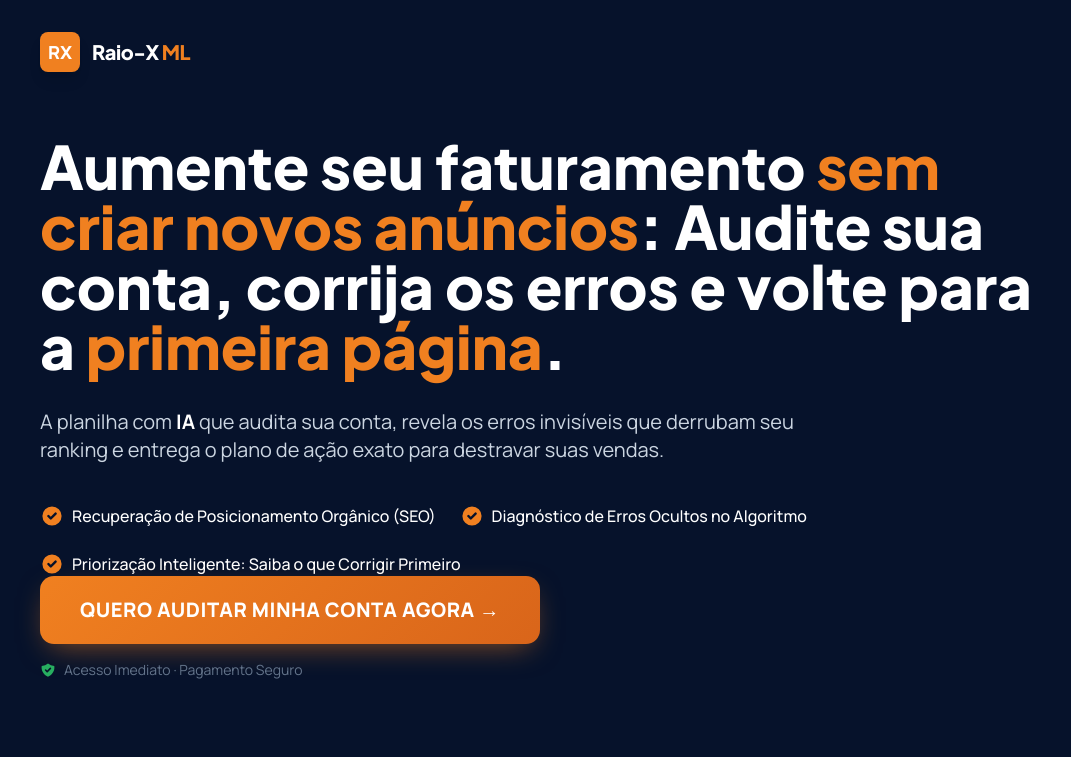
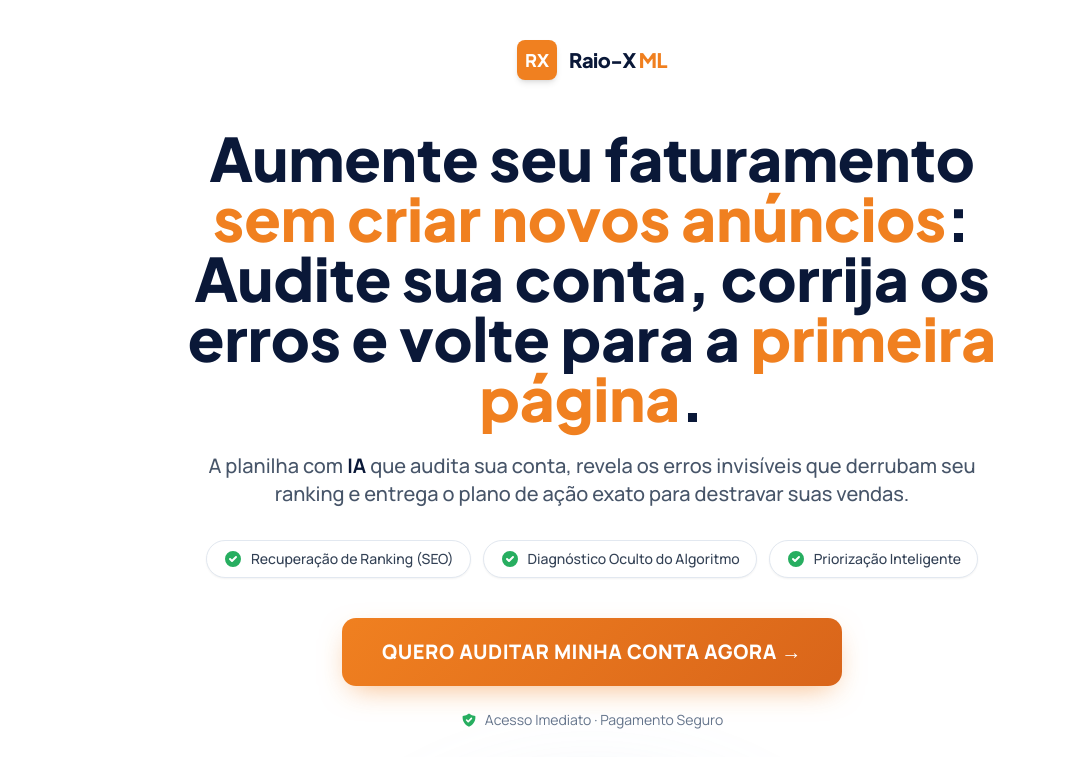
Before and after one commit to 360gestaoindaut-lgtm/landing-page-raiox-a, a plain HTML site: page index.html in a window 1280 px wide. Shown: the top 757 px of the page, without its empty margins (48-1119 px from the left). Drawn offline with nearby package versions, Linux system fonts and the light colour scheme.

Commit message:
Aplica design do print no Hero: fundo branco, bullets em formato pill e mockup centralizado

```diff
--- a/index.html
+++ b/index.html
@@ -229,57 +229,62 @@
 <!-- ============================================================ -->
 <!-- SEÇÃO 1 — HERO                                                -->
 <!-- ============================================================ -->
-<section class="relative bg-navy-darker overflow-hidden border-b border-white/5">
+<section class="relative bg-white overflow-hidden border-b border-slate-200">
 
-  <div class="relative max-w-6xl mx-auto px-6 pt-8 pb-4">
+  <div class="relative max-w-4xl mx-auto px-6 pt-10 pb-4 flex justify-center">
     <div class="flex items-center gap-3">
-      <div class="w-10 h-10 bg-orange rounded-lg flex items-center justify-center shadow-lg">
+      <div class="w-10 h-10 bg-orange rounded-lg flex items-center justify-center shadow-md">
         <span class="text-white font-extrabold text-lg">RX</span>
       </div>
-      <span class="text-white font-display font-extrabold text-xl tracking-tight">Raio-X <span class="text-orange">ML</span></span>
+      <span class="text-navy font-display font-extrabold text-xl tracking-tight">Raio-X <span class="text-orange">ML</span></span>
     </div>
   </div>
 
-  <div class="relative max-w-6xl mx-auto px-6 pt-12 pb-20 md:pb-32">
+  <div class="relative max-w-4xl mx-auto px-6 pt-8 pb-20 md:pb-32 text-center flex flex-col items-center">
 
-<h1 class="display text-white text-4xl md:text-6xl font-extrabold leading-[1.1] mb-8 max-w-5xl">
-    Aumente seu faturamento <span class="text-orange">sem criar novos anúncios</span>: Audite sua conta, corrija os erros e volte para a <span class="text-orange">primeira página</span>.
-</h1>
+    <h1 class="display text-navy text-4xl md:text-5xl lg:text-6xl font-extrabold leading-[1.15] mb-6 max-w-4xl">
+        Aumente seu faturamento <span class="text-orange">sem criar novos anúncios</span>: Audite sua conta, corrija os erros e volte para a <span class="text-orange">primeira página</span>.
+    </h1>
 
-    <p class="text-slate-300 text-lg md:text-xl leading-relaxed mb-10 max-w-3xl">
-      A planilha com <strong class="text-white">IA</strong> que audita sua conta, revela os erros invisíveis que derrubam seu ranking e entrega o plano de ação exato para destravar suas vendas.
+    <p class="text-slate-600 text-lg md:text-xl leading-relaxed mb-8 max-w-3xl font-medium">
+      A planilha com <strong class="text-navy">IA</strong> que audita sua conta, revela os erros invisíveis que derrubam seu ranking e entrega o plano de ação exato para destravar suas vendas.
     </p>
 
-<div class="flex flex-col sm:flex-row flex-wrap gap-4 sm:gap-6 mt-8">
-    <div class="flex items-center gap-2">
-        <svg class="w-6 h-6 text-orange" fill="currentColor" viewBox="0 0 20 20"><path fill-rule="evenodd" d="M10 18a8 8 0 100-16 8 8 0 000 16zm3.707-9.293a1 1 0 00-1.414-1.414L9 10.586 7.707 9.293a1 1 0 00-1.414 1.414l2 2a1 1 0 001.414 0l4-4z" clip-rule="evenodd"></path></svg>
-        <span class="text-white font-medium">Recuperação de Posicionamento Orgânico (SEO)</span>
+    <div class="flex flex-wrap justify-center gap-3 mb-10">
+        <div class="flex items-center gap-2 border border-slate-200 rounded-full px-4 py-2 bg-white shadow-sm">
+            <svg class="w-5 h-5 text-success" fill="currentColor" viewBox="0 0 20 20"><path fill-rule="evenodd" d="M10 18a8 8 0 100-16 8 8 0 000 16zm3.707-9.293a1 1 0 00-1.414-1.414L9 10.586 7.707 9.293a1 1 0 00-1.414 1.414l2 2a1 1 0 001.414 0l4-4z" clip-rule="evenodd"></path></svg>
+            <span class="text-slate-700 font-medium text-sm">Recuperação de Ranking (SEO)</span>
+        </div>
+        <div class="flex items-center gap-2 border border-slate-200 rounded-full px-4 py-2 bg-white shadow-sm">
+            <svg class="w-5 h-5 text-success" fill="currentColor" viewBox="0 0 20 20"><path fill-rule="evenodd" d="M10 18a8 8 0 100-16 8 8 0 000 16zm3.707-9.293a1 1 0 00-1.414-1.414L9 10.586 7.707 9.293a1 1 0 00-1.414 1.414l2 2a1 1 0 001.414 0l4-4z" clip-rule="evenodd"></path></svg>
+            <span class="text-slate-700 font-medium text-sm">Diagnóstico Oculto do Algoritmo</span>
+        </div>
+        <div class="flex items-center gap-2 border border-slate-200 rounded-full px-4 py-2 bg-white shadow-sm">
+            <svg class="w-5 h-5 text-success" fill="currentColor" viewBox="0 0 20 20"><path fill-rule="evenodd" d="M10 18a8 8 0 100-16 8 8 0 000 16zm3.707-9.293a1 1 0 00-1.414-1.414L9 10.586 7.707 9.293a1 1 0 00-1.414 1.414l2 2a1 1 0 001.414 0l4-4z" clip-rule="evenodd"></path></svg>
+            <span class="text-slate-700 font-medium text-sm">Priorização Inteligente</span>
+        </div>
     </div>
-    <div class="flex items-center gap-2">
-        <svg class="w-6 h-6 text-orange" fill="currentColor" viewBox="0 0 20 20"><path fill-rule="evenodd" d="M10 18a8 8 0 100-16 8 8 0 000 16zm3.707-9.293a1 1 0 00-1.414-1.414L9 10.586 7.707 9.293a1 1 0 00-1.414 1.414l2 2a1 1 0 001.414 0l4-4z" clip-rule="evenodd"></path></svg>
-        <span class="text-white font-medium">Diagnóstico de Erros Ocultos no Algoritmo</span>
-    </div>
-    <div class="flex items-center gap-2">
-        <svg class="w-6 h-6 text-orange" fill="currentColor" viewBox="0 0 20 20"><path fill-rule="evenodd" d="M10 18a8 8 0 100-16 8 8 0 000 16zm3.707-9.293a1 1 0 00-1.414-1.414L9 10.586 7.707 9.293a1 1 0 00-1.414 1.414l2 2a1 1 0 001.414 0l4-4z" clip-rule="evenodd"></path></svg>
-        <span class="text-white font-medium">Priorização Inteligente: Saiba o que Corrigir Primeiro</span>
-    </div>
-</div>
 
-    <div class="flex flex-col items-start gap-4">
-      <a href="#cta" class="btn-cta text-lg md:text-xl px-10">
+    <div class="flex flex-col items-center gap-4 w-full">
+      <a href="#cta" class="btn-cta text-lg md:text-xl px-10 w-full sm:w-auto shadow-2xl">
         Quero Auditar Minha Conta Agora →
       </a>
-      <p class="text-slate-500 text-sm flex items-center gap-2">
+      <p class="text-slate-500 text-sm flex items-center justify-center gap-2 mt-2">
         <svg class="w-4 h-4 text-success" fill="currentColor" viewBox="0 0 20 20"><path fill-rule="evenodd" d="M2.166 4.999A11.954 11.954 0 0010 1.944 11.954 11.954 0 0017.834 5c.11.65.166 1.32.166 2.001 0 5.225-3.34 9.67-8 11.317C5.34 16.67 2 12.225 2 7c0-.682.057-1.35.166-2.001zm11.541 3.708a1 1 0 00-1.414-1.414L9 10.586 7.707 9.293a1 1 0 00-1.414 1.414l2 2a1 1 0 001.414 0l4-4z" clip-rule="evenodd"/></svg>
         Acesso Imediato · Pagamento Seguro
       </p>
     </div>
 
-    <div class="mt-16 md:mt-20">
-      <div class="placeholder-dark aspect-[16/9] max-w-4xl mx-auto rounded-2xl border-2 border-orange/30 flex items-center justify-center text-orange-light font-bold text-center p-8 bg-navy-light">
-        [INSIRA AQUI O MOCKUP DA PLANILHA MOSTRANDO OS ANÚNCIOS COM BAIXA PERFORMANCE]
+    <div class="mt-16 md:mt-24 w-full flex justify-center relative">
+      <div class="absolute top-1/2 left-1/2 transform -translate-x-1/2 -translate-y-1/2 w-80 h-80 md:w-[500px] md:h-[500px] bg-gradient-to-tr from-orange-light to-blue-400 rounded-full opacity-30 blur-3xl -z-10"></div>
+
+      <div class="placeholder bg-white aspect-[9/16] md:aspect-[3/4] max-w-sm w-full mx-auto rounded-3xl border-[6px] border-slate-900 flex flex-col items-center justify-center text-slate-400 font-bold text-center p-8 shadow-2xl relative overflow-hidden">
+         <div class="w-32 h-6 bg-slate-900 rounded-b-xl absolute top-0"></div>
+         <br><br>
+         [ ESPAÇO EXATO PARA INSERIR <br> A SUA IMAGEM PRINCIPAL ]
       </div>
     </div>
+
   </div>
 </section>
 
```
